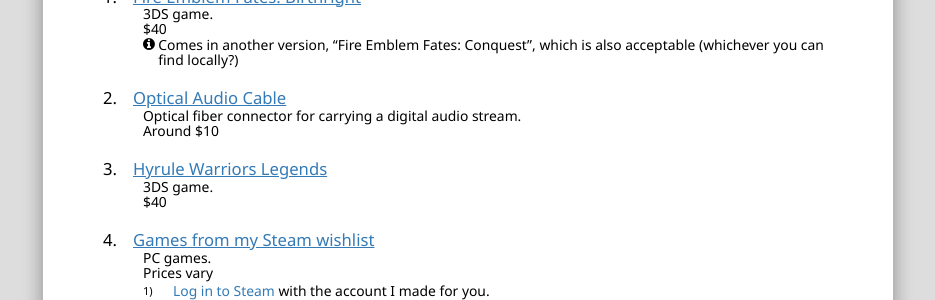
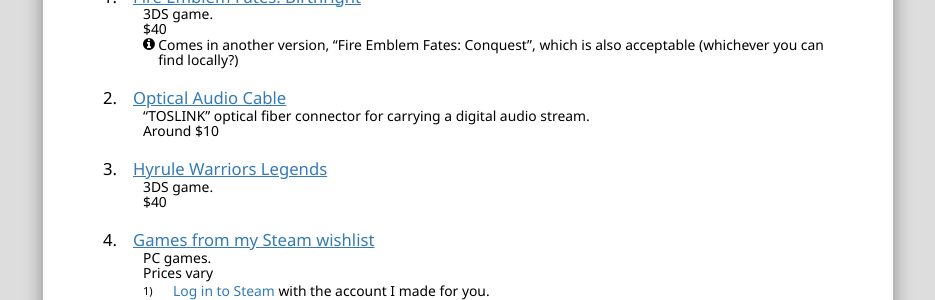
Before and after one commit to PsiRadish/psiradish.github.io, a Jekyll site: the page built from gift.html, in a window 1280 px wide. Shown: the part 239-539 px from the top of the page, without its empty margins (172-1107 px from the left). Built offline with Jekyll 4.4.1, drawn with Linux system fonts in a browser that asks for light colours; nearby versions of some CDN libraries; some web fonts are replaced.

Commit message:
Xmax TOSLINK

```diff
--- a/_data/gifts.yml
+++ b/_data/gifts.yml
@@ -11,7 +11,7 @@
       icon: info-circle
   - name: Optical Audio Cable
     link: "https://en.wikipedia.org/wiki/TOSLINK"
-    description: Optical fiber connector for carrying a digital audio stream.
+    description: “TOSLINK” optical fiber connector for carrying a digital audio stream.
     price: Around $10
   - name: Hyrule Warriors Legends
     link: "http://www.nintendo.com/games/detail/hyrule-warriors-legends-3ds"
```
